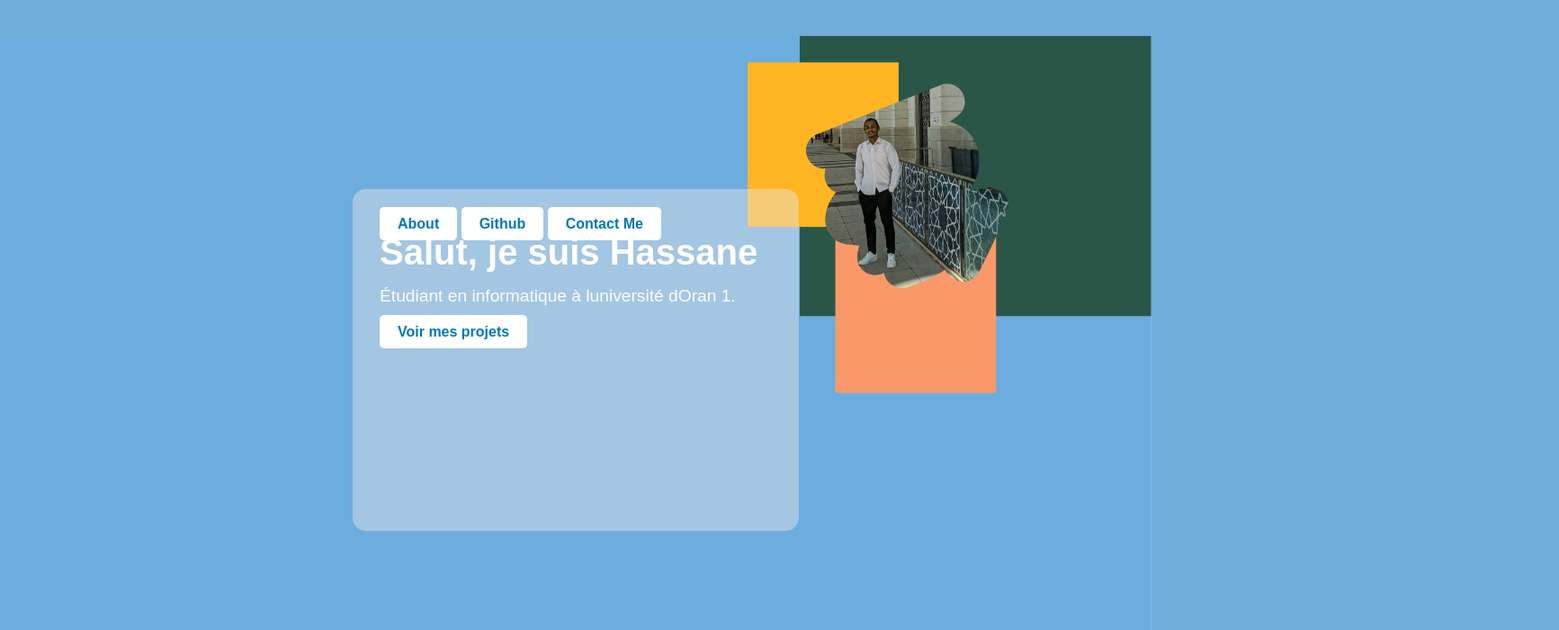
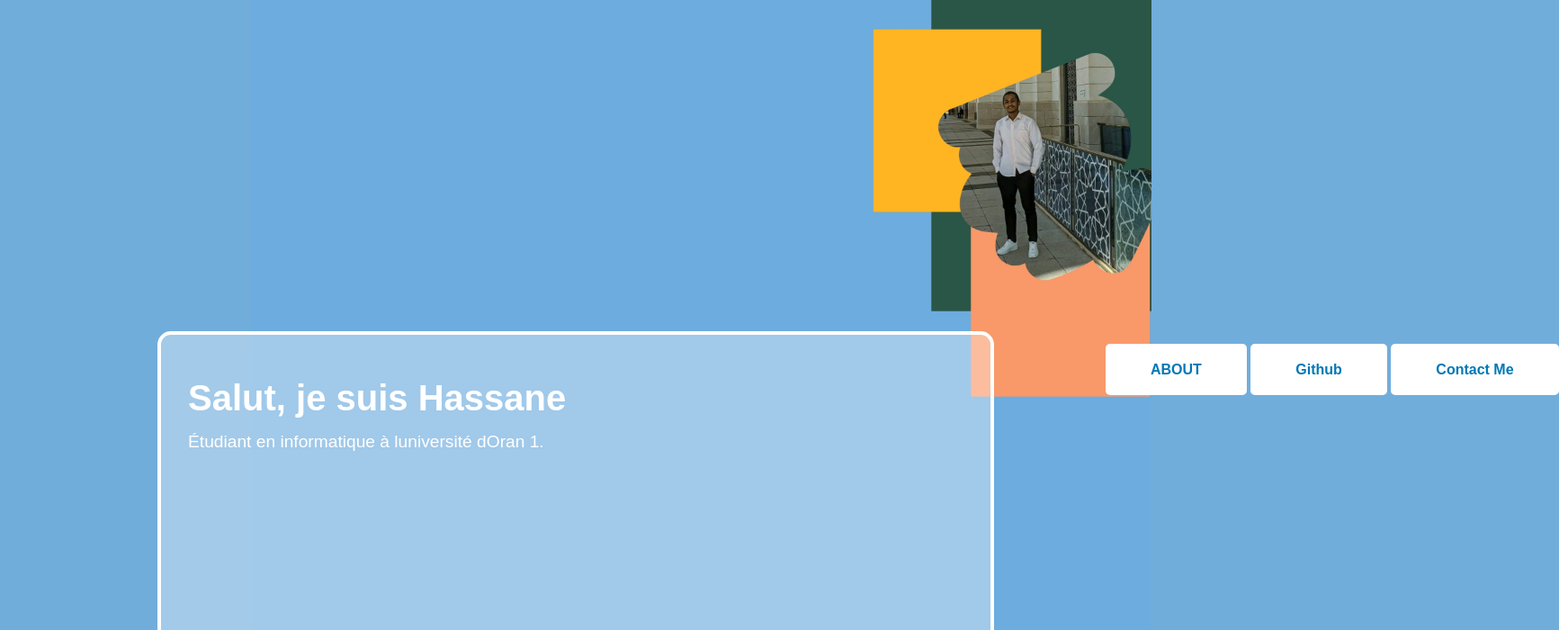
Before and after one commit to Hassane31/protfolio, a plain HTML site: page index.html in a window 1280 px wide. Shown: the top 700 px of the page at 90% size, 1733 px wide, since content can reach past the window. Drawn offline with Linux system fonts and the light colour scheme.

Commit message:
edit dimensions

```diff
--- a/index.html
+++ b/index.html
@@ -9,12 +9,12 @@
 <body>
     <div class="container">
       <div class="content">
-        <a href="" >About</a >
+        <a href="" >ABOUT</a >
           <a target="_blank" href="https://github.com/Hassane31">Github</a >
           <a href="">Contact Me</a >
         <h1>Salut, je suis Hassane</h1>
         <p>Étudiant en informatique à luniversité dOran 1.</p>
-        <a href="#projects" class="btn">Voir mes projets</a>
+
       </div>
     </div>
   </body>
--- a/stayl.css
+++ b/stayl.css
@@ -11,25 +11,25 @@ body  {
 }
 .container {
   height: 100vh;
-  width: 100%;
+
   display: flex;
   align-items: center;
   justify-content: center;
-  background: url("hassane\ 2.png" )  no-repeat  center;
+  background: url("HASSANE\ LBN.png" )  no-repeat right center;
   background-size: contain;
-
   padding: 20px;
 }
 .content {
 
-
-  background-color: rgba(230, 230, 230, 0.443);
+margin-top: 1000px;
+  background-color: rgba(255, 255, 255, 0.349);
   padding: 30px;
   border-radius: 15px;
   color: white;
   text-align: left;
-  height: 50%;
-  width: 40%;
+  height: 140%;
+  width: 75%;
+  border: solid 4px;
 }
 
 h1 {
@@ -42,25 +42,15 @@ p {
   margin-bottom: 20px;
 }
 
-.btn {
-  text-decoration: none;
-  padding: 10px 20px;
+
+a { text-decoration: none;
+  padding: 20px 50px;
   background-color: white;
   color: #0077b6;
   border-radius: 5px;
   font-weight: bold;
-
-}
-
-.btn:hover {
-  background-color: #caf0f8;
-}
-a { text-decoration: none;
-  padding: 10px 20px;
-  background-color: white;
-  color: #0077b6;
-  border-radius: 5px;
-  font-weight: bold;
+position: relative;
+left:  1020px;
 
 }
 a:hover {
```
Also changed, not shown: 1 other file.
